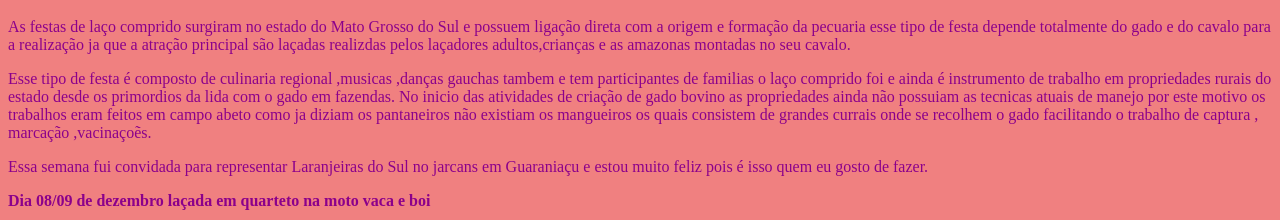
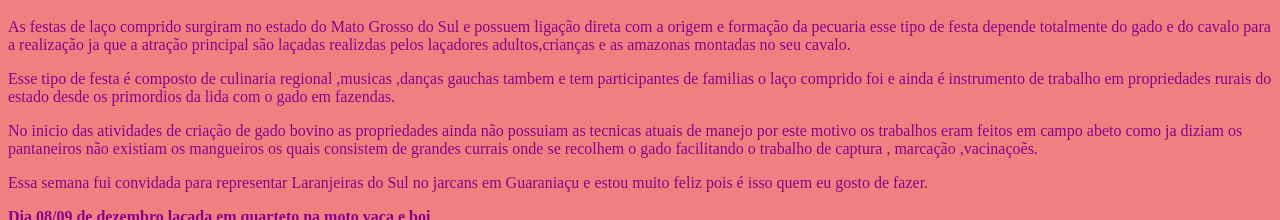
Before and after one commit to tainaranem123/Valmir-Nunes-, a plain HTML site: page index.html in a window 1280 px wide. Shown: the part 580-800 px from the top of the page. Drawn offline with Linux system fonts and the light colour scheme.

Commit message:
atualização dia 19/10

```diff
--- a/index.html
+++ b/index.html
@@ -9,22 +9,13 @@
 			<img id="banner" src=" banner.jpg">
 		<h1>A HISTÓRIA DO LAÇO COMPRIDO</h1>
 			<p>As festas de laço comprido surgiram no estado do Mato Grosso do Sul e possuem ligação direta com a origem e formação da pecuaria esse tipo de festa depende totalmente do gado e do cavalo para a realização ja que a atração principal são laçadas realizdas pelos laçadores adultos,crianças e as amazonas montadas no seu cavalo.</p>
-<P>Esse tipo de festa é composto de culinaria regional ,musicas ,danças gauchas tambem e tem participantes de familias o laço comprido foi e ainda é instrumento de trabalho em propriedades rurais do estado desde os primordios da lida com o gado em fazendas.
-No inicio das atividades de criação de gado bovino as propriedades ainda não possuiam as tecnicas atuais de manejo por este motivo os trabalhos eram feitos em campo abeto como ja diziam os pantaneiros não existiam os mangueiros os quais consistem de grandes currais onde se recolhem o gado facilitando o trabalho de captura , marcação ,vacinaçoẽs.<p/>
+			<P>Esse tipo de festa é composto de culinaria regional ,musicas ,danças gauchas tambem e tem participantes de familias o laço comprido foi e ainda é instrumento de trabalho em propriedades rurais do estado desde os primordios da lida com o gado em fazendas.</P>
+			<p>No inicio das atividades de criação de gado bovino as propriedades ainda não possuiam as tecnicas atuais de manejo por este motivo os trabalhos eram feitos em campo abeto como ja diziam os pantaneiros não existiam os mangueiros os quais consistem de grandes currais onde se recolhem o gado facilitando o trabalho de captura , marcação ,vacinaçoẽs.<p/>
 			<p>Essa semana fui convidada para representar Laranjeiras do Sul no jarcans em Guaraniaçu e estou muito feliz pois é isso quem eu gosto de fazer.</p>
-
-
-
-
-
-
-
-
-
-
-
 			<p><strong>Dia 08/09 de dezembro laçada em quarteto na moto vaca e boi</strong></p>
 			<p><strong>Dia 18 a 20 de novembro rodeio crioulo em Capanema</strong></p>
 			<p><strong>Dia 09 a 11 setembro rodeio crioulo em Realeza </strong></p>
 			<p><strong>Dia 14/15/16 de outubro rodeio interestadual de laço comprido em três Barras do Parana</strong></p>
 			<p><strong>Dia 07/08 de janeiro segundo duelo braço de ouro</strong></p>
+	</body>
+</html>
```
Lines whose indentation alone changed are shown as unchanged.
